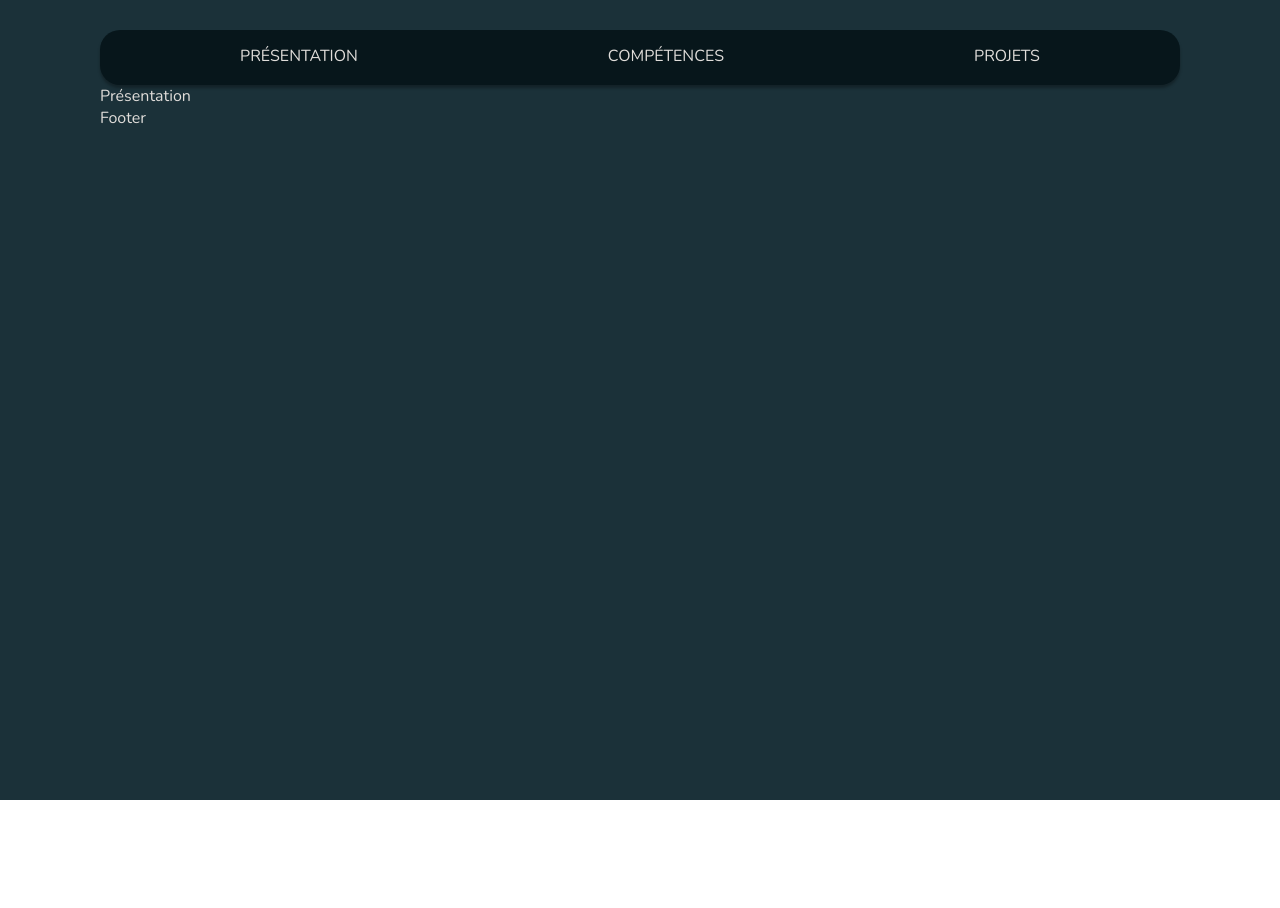
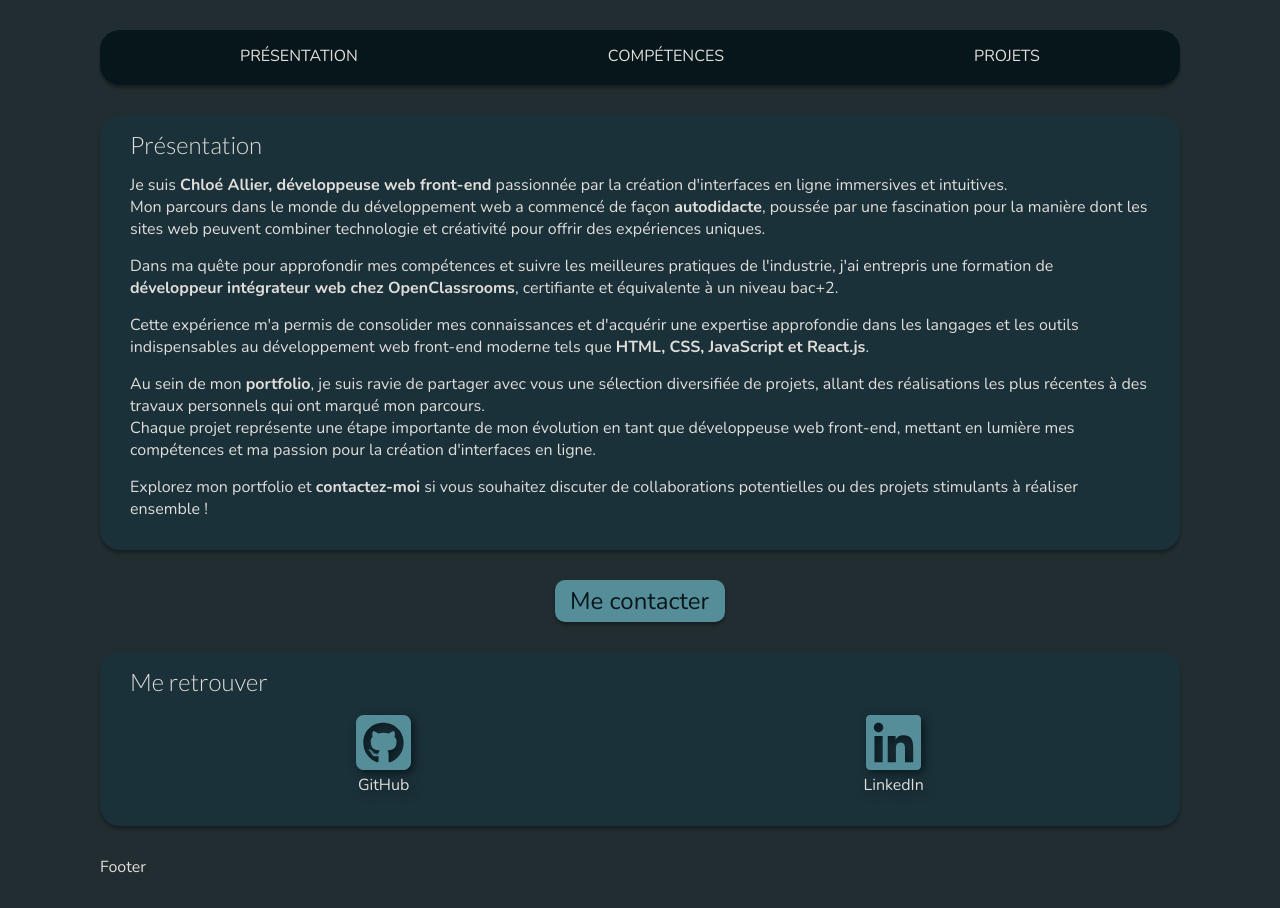
Before and after one commit to 01Chloe/Portfolio, a React (Vite) app: page / in a window 1280 px wide. Before the commit the page ends 800 px from the top, so only its background shows below. Built offline with nearby package versions, Linux system fonts and the light colour scheme.

Commit message:
Add about page

```diff
--- a/index.html
+++ b/index.html
@@ -5,6 +5,9 @@
   <meta charset="UTF-8" />
   <link rel="icon" type="image/svg+xml" href="/vite.svg" />
   <meta name="viewport" content="width=device-width, initial-scale=1.0" />
+  <meta name="description" content="Je suis Chloé Allier, développeuse web front-end passionnée
+          par la création d'interfaces en ligne immersives et intuitives." />
+  <meta name="language" content="fr-FR">
   <title>Allier Chloé - Portfolio</title>
 </head>
 
--- /dev/null
+++ b/src/assets/styles/_mixins.scss
@@ -0,0 +1,12 @@
+@mixin styledContainer {
+  padding: 15px;
+  border-radius: 20px;
+  box-shadow: 0 3px 3px 0 rgba(0, 0, 0, 0.3);
+}
+
+@mixin flexCenter {
+  display: flex;
+  justify-content: center;
+  align-items: center;
+  flex-direction: column;
+}
--- /dev/null
+++ b/src/assets/styles/contactBtn.scss
@@ -0,0 +1,36 @@
+@use "_variables.scss" as vars;
+
+.contact-btn {
+  display: block;
+  margin: 0 auto;
+  border-radius: 10px;
+  width: 135px;
+  background-color: vars.$secondaryColor;
+  padding: 5px 15px;
+  box-shadow: 0 3px 3px 0 rgba(0, 0, 0, 0.3);
+  font-family: vars.$fontFam;
+  color: vars.$thirdColor;
+  text-decoration: none;
+  font-size: 1.125rem;
+  &:hover {
+    animation: contactBtnAnim 0.3s ease-out;
+  }
+}
+@keyframes contactBtnAnim {
+  30% {
+    rotate: 5deg;
+  }
+  50% {
+    rotate: -5deg;
+  }
+  70% {
+    rotate: 5deg;
+  }
+}
+
+@media screen and (min-width: vars.$tablet) {
+  .contact-btn {
+    font-size: 1.5rem;
+    width: 170px;
+  }
+}
--- a/src/assets/styles/header.scss
+++ b/src/assets/styles/header.scss
@@ -1,18 +1,27 @@
 @use "_variables.scss" as vars;
+@use "_mixins.scss" as mix;
 
 header {
   background-color: vars.$thirdColor;
-  border-radius: 20px;
-  padding: 15px;
-  box-shadow: 0 3px 3px 0 rgba(0, 0, 0, 0.3);
+  @include mix.styledContainer;
+  .sr-only {
+    border: 0 !important;
+    clip: rect(1px, 1px, 1px, 1px) !important;
+    -webkit-clip-path: inset(50%) !important;
+    clip-path: inset(50%) !important;
+    height: 1px !important;
+    margin: -1px !important;
+    overflow: hidden !important;
+    padding: 0 !important;
+    position: absolute !important;
+    width: 1px !important;
+    white-space: nowrap !important;
+  }
   .menu {
     width: 30px;
     height: 25px;
     margin-left: auto;
-    display: flex;
-    justify-content: center;
-    align-items: center;
-    flex-direction: column;
+    @include mix.flexCenter;
     cursor: pointer;
     &-line {
       transition: transform 0.3s ease-out, opacity 0.3s ease-out,
@@ -27,11 +36,9 @@ header {
     }
   }
   .header-nav {
-    transition: max-height 0.3s ease-out, 0.3s ease-out, opacity 0.3s ease-out;
-    display: flex;
-    flex-direction: column;
-    justify-content: center;
-    align-items: center;
+    transition: max-height 0.3s ease-out, transform 0.3s ease-out,
+      opacity 0.3s ease-out;
+    @include mix.flexCenter;
     transform: translateY(-20px);
     opacity: 0;
     visibility: hidden;
--- /dev/null
+++ b/src/assets/styles/logo.scss
@@ -0,0 +1,38 @@
+@use "_mixins.scss" as mix;
+@use "_variables.scss" as vars;
+
+.logo-container {
+  @include mix.flexCenter;
+  filter: drop-shadow(3px 3px 5px vars.$thirdColor);
+  transition: transform 0.3s ease-out, filter 0.3s ease-out;
+  &:hover {
+    transform: scale(1.05);
+    filter: drop-shadow(3px 3px 15px vars.$thirdColor);
+  }
+  .logo {
+    width: 35px;
+  }
+  span {
+    font-size: 0.75rem;
+    font-weight: 300;
+  }
+}
+
+@media screen and (min-width: vars.$tablet) {
+  .logo-container {
+    .logo {
+      width: 45px;
+    }
+    span {
+      font-size: 1rem;
+    }
+  }
+}
+
+@media screen and (min-width: vars.$desktop) {
+  .logo-container {
+    .logo {
+      width: 55px;
+    }
+  }
+}
--- /dev/null
+++ b/src/assets/styles/presentation.scss
@@ -0,0 +1,43 @@
+@use "_variables.scss" as vars;
+@use "_mixins.scss" as mix;
+
+.section-about {
+  background-color: vars.$mainColor;
+  margin: 15px 0;
+  @include mix.styledContainer;
+  h2 {
+    font-family: vars.$titleFontFam;
+    font-weight: 300;
+    margin-bottom: 15px;
+  }
+  p {
+    font-weight: 300;
+    &:not(:last-child) {
+      margin-bottom: 15px;
+    }
+    &:nth-child(4),
+    &:nth-child(5) {
+      display: none;
+    }
+  }
+}
+.about-logo-container {
+  display: flex;
+  flex-direction: row;
+  justify-content: space-around;
+  align-items: center;
+  a {
+    color: vars.$veryLightColor;
+    text-decoration: none;
+  }
+}
+@media screen and (min-width: vars.$tablet) {
+  .section-about {
+    padding: 15px 30px 30px;
+    margin: 30px 0;
+    p:nth-child(4),
+    p:nth-child(5) {
+      display: block;
+    }
+  }
+}
--- /dev/null
+++ b/src/components/ContactBtn.tsx
@@ -0,0 +1,10 @@
+import "../assets/styles/contactBtn.scss"
+
+const ContactBtn = () => {
+  return (
+    <a href="mailto:allier.chloe@gmail.com" className="contact-btn">
+      Me contacter
+    </a>
+  )
+}
+export default ContactBtn
--- a/src/components/Header.tsx
+++ b/src/components/Header.tsx
@@ -6,6 +6,7 @@ const Header = () => {
   const [isOpen, setIsOpen] = useState(false)
   return (
     <header className={isOpen ? "open" : ""}>
+      <h1 className="sr-only">Allier Chloé - Portfolio</h1>
       <div className="menu" onClick={() => setIsOpen(!isOpen)}>
         <div className="menu-line"></div>
         <div className="menu-line"></div>
--- /dev/null
+++ b/src/components/Logo.tsx
@@ -0,0 +1,16 @@
+import "../assets/styles/logo.scss"
+
+type logoProps = {
+  logoName: string
+  logoImg: string
+}
+
+const Logo = ({ logoName, logoImg }: logoProps) => {
+  return (
+    <div className="logo-container">
+      <img src={logoImg} alt={`${logoName} logo`} className="logo" />
+      <span>{logoName}</span>
+    </div>
+  )
+}
+export default Logo
--- a/src/index.scss
+++ b/src/index.scss
@@ -9,7 +9,7 @@
 }
 #root {
   min-height: 100vh;
-  background-color: vars.$mainColor;
+  background-color: vars.$backgroundColor;
   color: vars.$veryLightColor;
   font-family: vars.$fontFam;
   font-size: 16px;
--- a/src/pages/Presentation.tsx
+++ b/src/pages/Presentation.tsx
@@ -1,4 +1,68 @@
+import "../assets/styles/presentation.scss"
+import ContactBtn from "../components/ContactBtn"
+import Logo from "../components/Logo"
+import likedinLogo from "../assets/img/linkedin.svg"
+import githubLogo from "../assets/img/github.svg"
+
 const Presentation = () => {
-  return <div>Présentation</div>
+  return (
+    <main>
+      <section className="section-about">
+        <h2>Présentation</h2>
+        <p>
+          Je suis <strong>Chloé Allier, développeuse web front-end</strong>{" "}
+          passionnée par la création d'interfaces en ligne immersives et
+          intuitives.
+          <br />
+          Mon parcours dans le monde du développement web a commencé de façon
+          <strong> autodidacte</strong>, poussée par une fascination pour la
+          manière dont les sites web peuvent combiner technologie et créativité
+          pour offrir des expériences uniques.
+        </p>
+        <p>
+          Dans ma quête pour approfondir mes compétences et suivre les
+          meilleures pratiques de l'industrie, j'ai entrepris une formation de
+          <strong> développeur intégrateur web chez OpenClassrooms</strong>,
+          certifiante et équivalente à un niveau bac+2.
+        </p>
+        <p>
+          Cette expérience m'a permis de consolider mes connaissances et
+          d'acquérir une expertise approfondie dans les langages et les outils
+          indispensables au développement web front-end moderne tels que{" "}
+          <strong>HTML, CSS, JavaScript et React.js</strong>.
+        </p>
+        <p>
+          Au sein de mon <strong>portfolio</strong>, je suis ravie de partager
+          avec vous une sélection diversifiée de projets, allant des
+          réalisations les plus récentes à des travaux personnels qui ont marqué
+          mon parcours.
+          <br />
+          Chaque projet représente une étape importante de mon évolution en tant
+          que développeuse web front-end, mettant en lumière mes compétences et
+          ma passion pour la création d'interfaces en ligne.
+        </p>
+        <p>
+          Explorez mon portfolio et <strong>contactez-moi</strong> si vous
+          souhaitez discuter de collaborations potentielles ou des projets
+          stimulants à réaliser ensemble !
+        </p>
+      </section>
+      <ContactBtn />
+      <section className="section-about">
+        <h2>Me retrouver</h2>
+        <div className="about-logo-container">
+          <a href="https://github.com/01Chloe" target="_blank">
+            <Logo logoName="GitHub" logoImg={githubLogo} />
+          </a>
+          <a
+            href="https://www.linkedin.com/in/chlo%C3%A9-allier-972310252/"
+            target="_blank"
+          >
+            <Logo logoName="LinkedIn" logoImg={likedinLogo} />
+          </a>
+        </div>
+      </section>
+    </main>
+  )
 }
 export default Presentation
```
Also changed, not shown: src/assets/img/github.svg (added), src/assets/img/linkedin.svg (added).
